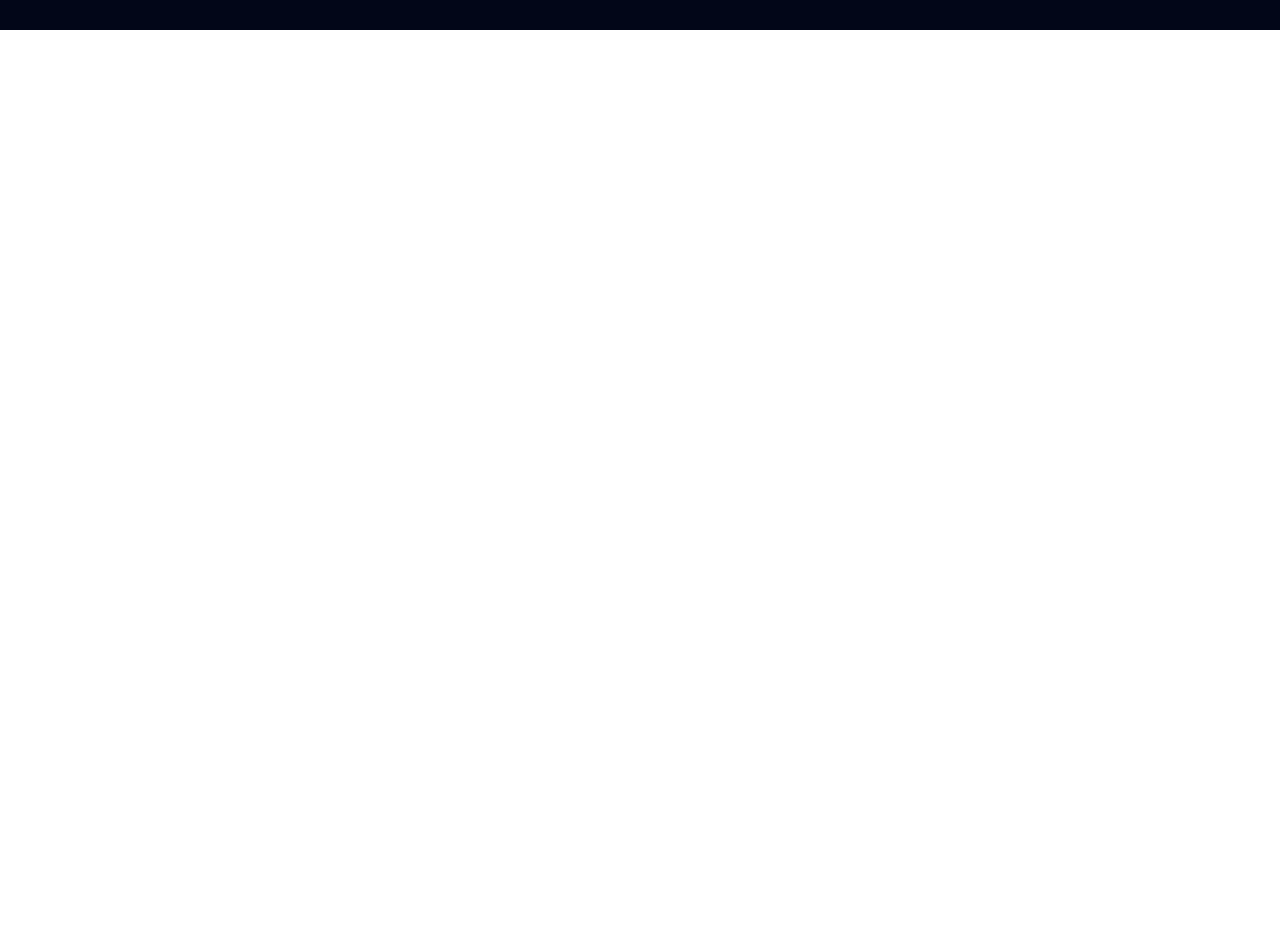
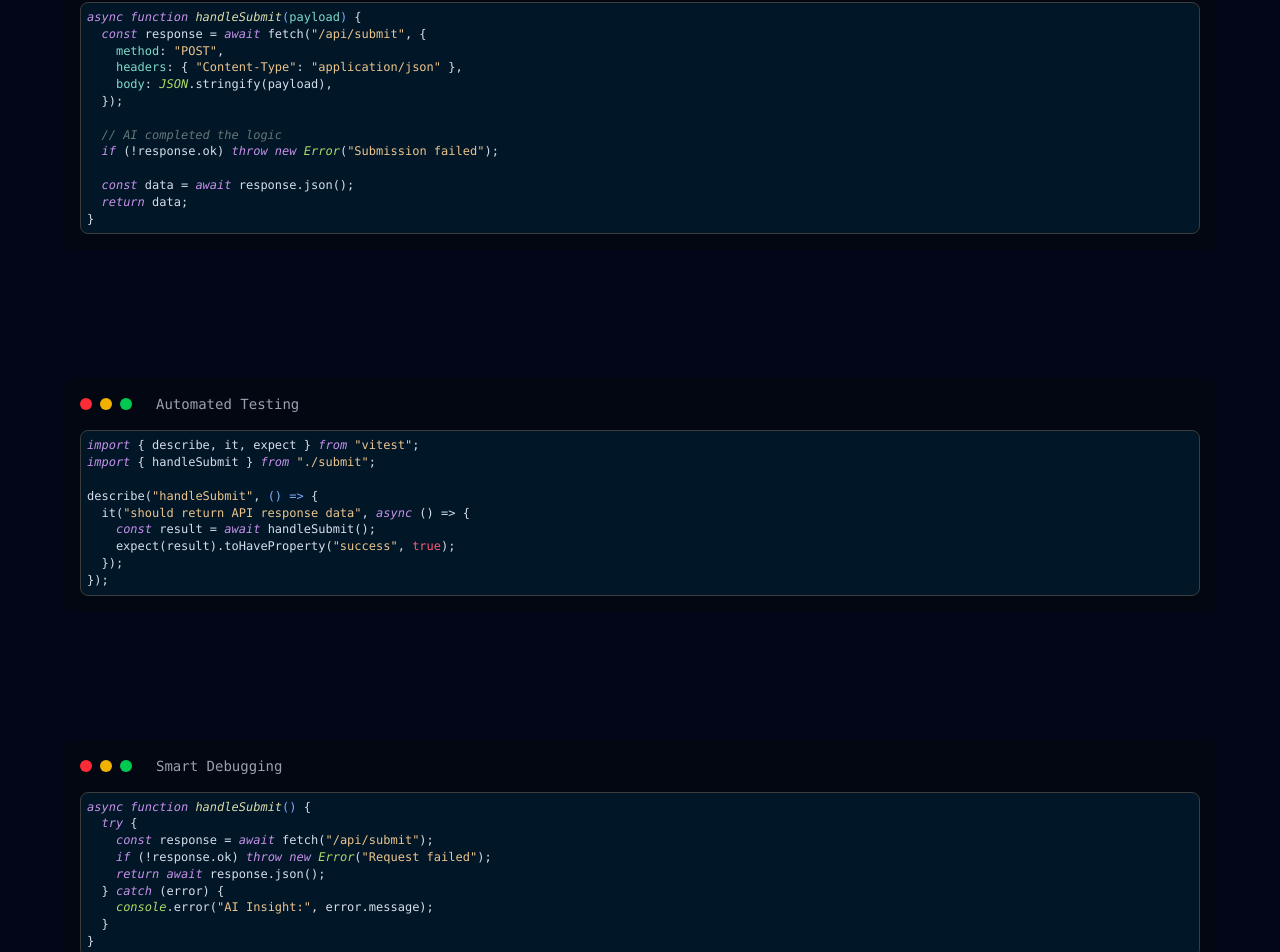
Before and after one commit to sushimaple/SproutAI-landingpage-reactjs-tailwind, a React (Vite) app: page / in a window 1280 px wide. Shown: the part 1130-2082 px from the top of the page. Before the commit the page ends 1160 px from the top, so only its background shows below. Built offline with nearby package versions, Linux system fonts and the light colour scheme.

Commit message:
add code snippets and syntax highlighting to Features component for improved presentation

```diff
--- a/src/components/Features.jsx
+++ b/src/components/Features.jsx
@@ -1,23 +1,53 @@
+import SyntaxHighlighter from "react-syntax-highlighter";
+import { nightOwl } from "react-syntax-highlighter/dist/esm/styles/hljs";
+
 const features = [
   {
     title: "Ai Code Completion",
     description:
       "Intelligent code suggestions pwoered by advanced AI algorithms to help you write code faster and with fewer errors.",
-    image: "code-completion",
+    codeSnippet: `async function handleSubmit(payload) {
+  const response = await fetch("/api/submit", {
+    method: "POST",
+    headers: { "Content-Type": "application/json" },
+    body: JSON.stringify(payload),
+  });
+
+  // AI completed the logic
+  if (!response.ok) throw new Error("Submission failed");
+
+  const data = await response.json();
+  return data;
+}`,
     imagePosition: "left",
   },
   {
     title: "Automated Testing",
     description:
       "Generate comprehensive unit and integration tests automatically to ensure your code is robust and reliable.",
-    image: "testing",
-    imagePosition: "right",
+    codeSnippet: `import { describe, it, expect } from "vitest";
+import { handleSubmit } from "./submit";
+
+describe("handleSubmit", () => {
+  it("should return API response data", async () => {
+    const result = await handleSubmit();
+    expect(result).toHaveProperty("success", true);
+  });
+});`,
   },
   {
     title: "Smart Debugging",
     description:
       "Identify and fix bugs quickly with AI-powered debugging tools that analyze your code and suggest solutions.",
-    image: "debugging",
+    codeSnippet: `async function handleSubmit() {
+  try {
+    const response = await fetch("/api/submit");
+    if (!response.ok) throw new Error("Request failed");
+    return await response.json();
+  } catch (error) {
+    console.error("AI Insight:", error.message);
+  }
+}`,
     imagePosition: "left",
   },
 ];
@@ -40,6 +70,46 @@ export default function Features() {
             </span>
           </h2>
         </div>
+        <div className="space-y-16 sm:space-y-20 lg:space-y-32">
+          {features.map((features, key) => (
+            <div key={key} className="">
+              <div>
+                <div>
+                  {/* IDE INTERFACE */}
+                  <div className="bg-gray-950 rounded-lg p-3 sm:p-4 font-mono text-xs sm:text-sm">
+                    <div className="flex items-center space-x-1 sm:space-x-2 mb-3 sm:mb-4">
+                      <div className="flex items-center space-x-1 sm:space-x-2">
+                        <div className="w-2 h-2 sm:w-3 sm:h-3 rounded-full bg-red-500" />
+                        <div className="w-2 h-2 sm:w-3 sm:h-3 rounded-full bg-yellow-500" />
+                        <div className="w-2 h-2 sm:w-3 sm:h-3 rounded-full bg-green-500" />
+                      </div>
+                      <span className="text-gray-400 ml-2 sm:ml-4 text-xs sm:text-sm">
+                        {features.title}
+                      </span>
+                    </div>
+                    <div>
+                      <SyntaxHighlighter
+                        language="javascript"
+                        style={nightOwl}
+                        customStyle={{
+                          margin: 0,
+                          borderRadius: "8px",
+                          fontSize: "0.75rem",
+                          lineHeight: "1.4",
+                          height: "100%",
+                          border: "1px solid #3c3c3c",
+                        }}
+                        wrapLines={true}
+                      >
+                        {features.codeSnippet}
+                      </SyntaxHighlighter>
+                    </div>
+                  </div>
+                </div>
+              </div>
+            </div>
+          ))}
+        </div>
       </div>
     </section>
   );
```
